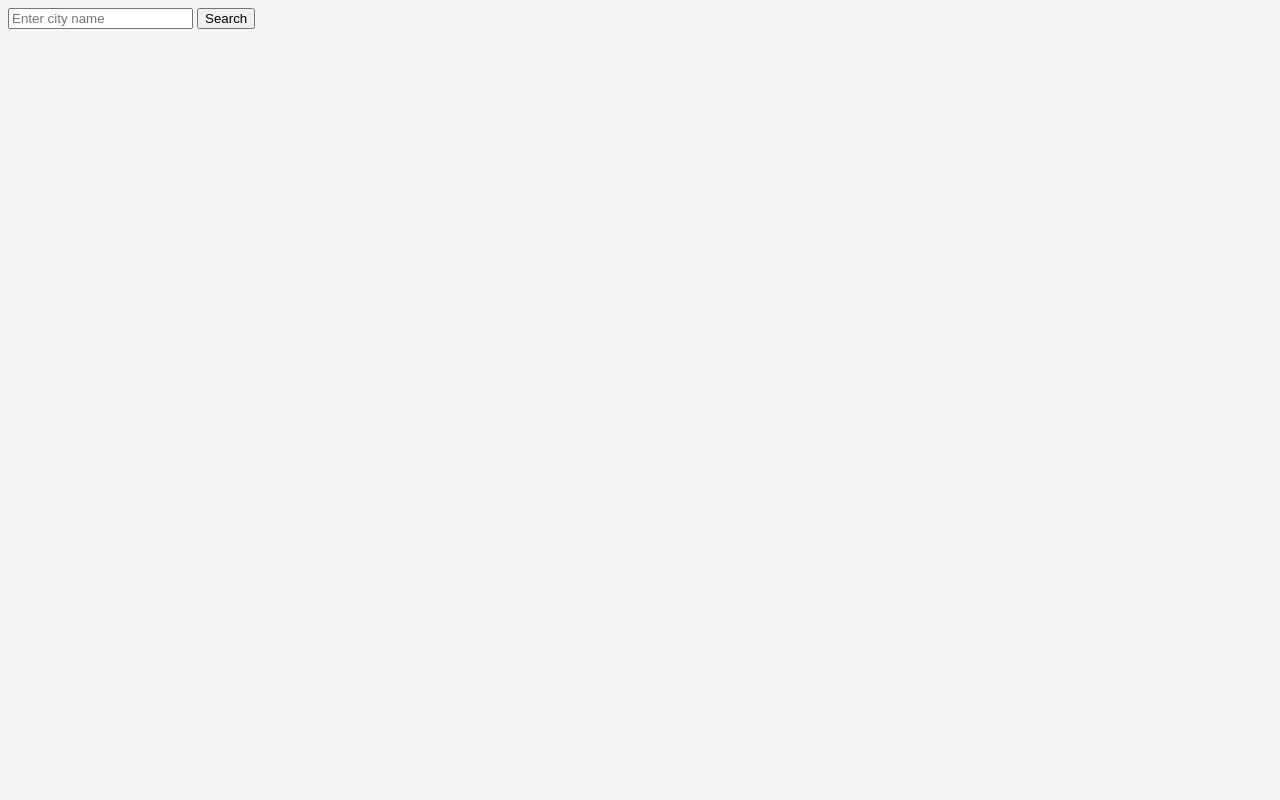
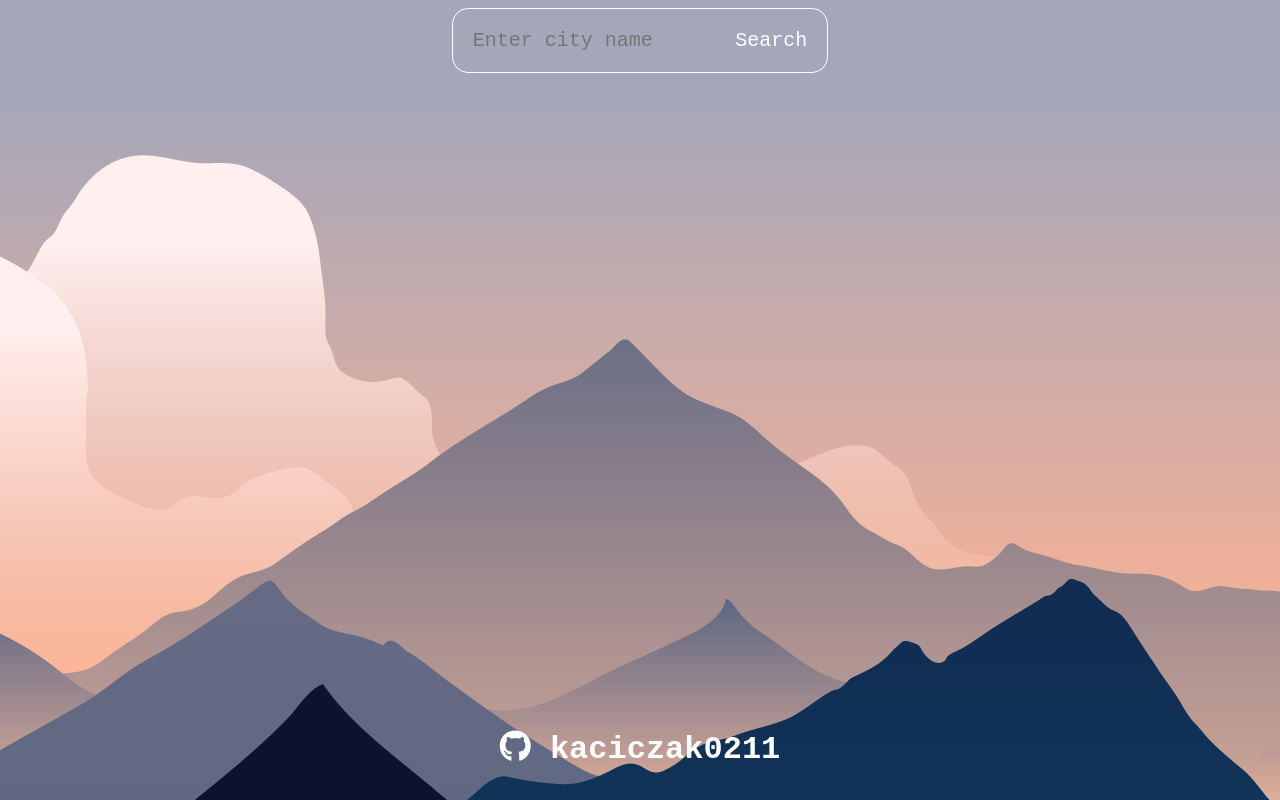
Before and after one commit to kaciczak0211/weather_app, a website built with Vite: page vite-project/index.html in a window 1280 px wide. Built offline with nearby package versions, Linux system fonts and the light colour scheme.

Commit message:
style_changes

```diff
--- a/vite-project/index.html
+++ b/vite-project/index.html
@@ -8,6 +8,7 @@
     <script src="main.js" defer></script>
     <!-- <script type="module" src="/main.js"></script> -->
     <link rel="stylesheet" href="style.css">
+    <link rel="stylesheet" href="https://cdnjs.cloudflare.com/ajax/libs/font-awesome/6.5.1/css/all.min.css" integrity="sha512-DTOQO9RWCH3ppGqcWaEA1BIZOC6xxalwEsw9c2QQeAIftl+Vegovlnee1c9QX4TctnWMn13TZye+giMm8e2LwA==" crossorigin="anonymous" referrerpolicy="no-referrer" />
   </head>
   <body>
     <div id="search-con">
@@ -17,10 +18,12 @@
     <div id="info">
       <h1 id="time"></h1>
       <h1 id="city_name"></h1>
-      <h2>Temperature:</h2>
       <h2 id="temp"></h2>
       <h1 id="conditionIcon"></h1>
       <h1 id="conditionText"></h1>
     </div>
   </body>
+  <footer>
+    <a href="https://github.com/kaciczak0211"> <h3><i class="fa-brands fa-github"></i> kaciczak0211</h3></a>
+  </footer>
 </html>
--- a/vite-project/main.js
+++ b/vite-project/main.js
@@ -20,15 +20,14 @@ const time = document.getElementById("time")
 
 
 
+
 btn.addEventListener("click", function(){
     const city = document.getElementById("city").value
-    console.log(city)
     fetch(`http://api.weatherapi.com/v1/forecast.json?key=${api_key}&q=${city}`)
     .then(res=>{
         if(!res.ok){
             throw new Error("wrong value")
         }
-
         return res.json()
     })
     .then(data=>{
@@ -51,7 +50,8 @@ btn.addEventListener("click", function(){
     })
     .catch(err=>{
         console.warn(err)
+
     })
+    document.getElementById("conditionIcon").innerHTML = "";
     form.value = "";
-    document.getElementById("conditionIcon").innerHTML = "";
 })
--- a/vite-project/style.css
+++ b/vite-project/style.css
@@ -1,7 +1,59 @@
 body{
-  background-color: whitesmoke;
+  background-image: url(bc.jpg);
+  color: white;
+  font-family: 'Courier New', Courier, monospace;
+  display: flex;
+  align-items: center;
+  justify-content: center;
+  flex-direction: column;
 }
+
+#search-con{
+  padding: 20px;
+  border: 1px white solid;
+  border-radius: 1rem;
+}
+
+input{
+  all: unset;
+  font-size: 20px;
+}
+
+button{
+  all: unset;
+  font-size: 20px;
+}
+
+
+button:hover{
+  cursor: pointer;
+}
+
+
 
 #info{
   display: none;
+  margin-top: 2rem;
+  background-color: #103056;
+  padding: 2rem;
+  border: 1px white solid;
+  border-radius: 1rem;
 }
+
+footer{
+  position: absolute;
+  bottom: 0;
+  z-index: 10;
+}
+
+h3{
+  font-size: 2rem;
+}
+
+footer:hover{
+  cursor: pointer;
+}
+
+a{
+  all: unset;
+}
```
Also changed, not shown: vite-project/bc.jpg (added).
